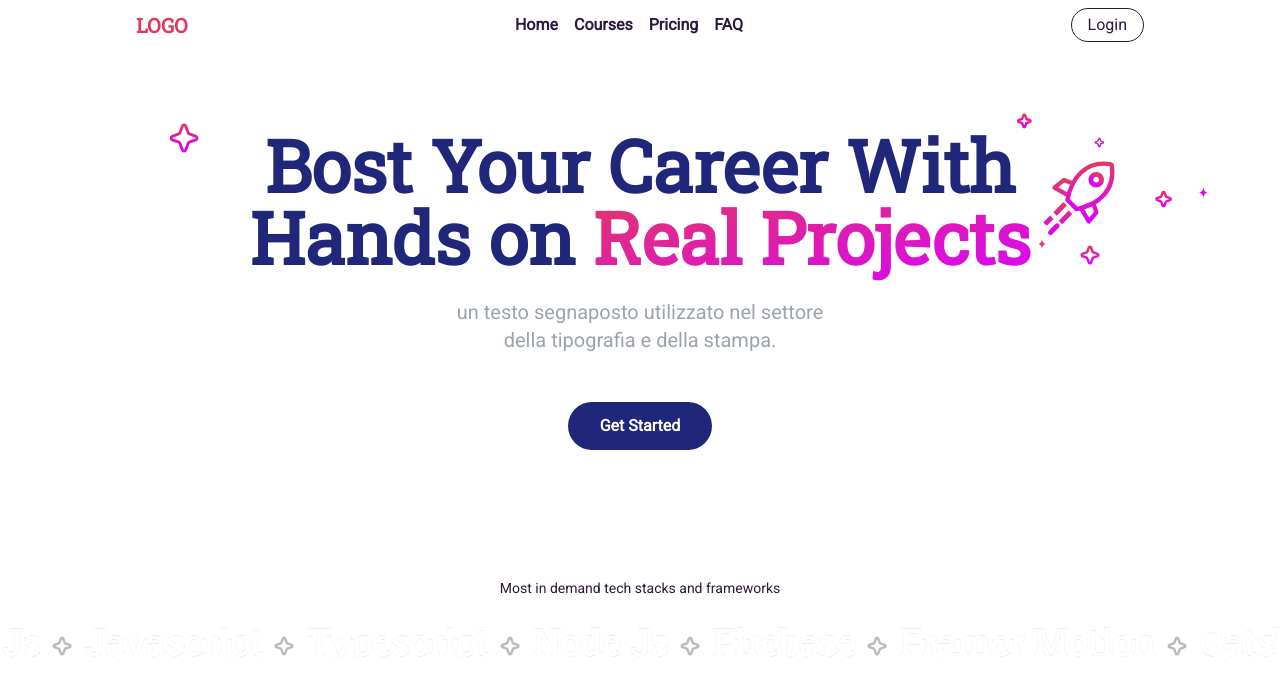
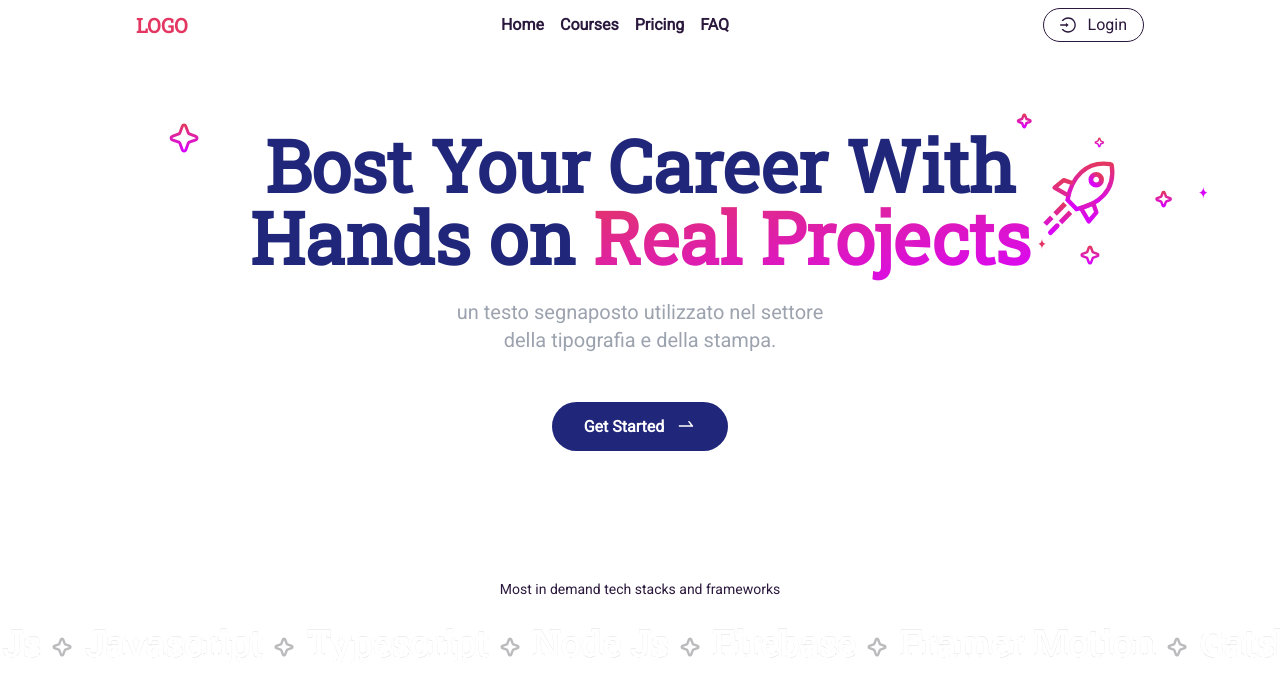
Before and after one commit to ZinoChan/dev-courses, a Next.js app: page / in a window 1280 px wide. Shown: the top 696 px of the page. Built offline with nearby package versions, Linux system fonts and the light colour scheme.

Commit message:
add buttons icons

```diff
--- a/src/common/components/Hero/index.tsx
+++ b/src/common/components/Hero/index.tsx
@@ -2,6 +2,7 @@ import Image from "next/image";
 import rocket from "../../../assets/rocket.svg";
 import star from "../../../assets/star.svg";
 import MarqueeText from "./MarqueeText";
+import { SwapRightOutlined } from "@ant-design/icons";
 
 const Hero = () => {
   return (
@@ -24,8 +25,10 @@ const Hero = () => {
             un testo segnaposto utilizzato nel settore <br /> della tipografia e
             della stampa.
           </p>
-          <button className="rounded-full px-8 py-3 font-bold bg-primary-dark-100 text-white">
-            Get Started
+          <button className="rounded-full px-8 py-3  font-bold bg-primary-dark-100 text-white">
+            <span className="mr-3">Get Started</span>
+
+            <SwapRightOutlined className="text-xl" />
           </button>
         </div>
       </div>
--- a/src/common/components/UI/Navbar.tsx
+++ b/src/common/components/UI/Navbar.tsx
@@ -1,4 +1,5 @@
 import Link from "next/link";
+import { LoginOutlined } from "@ant-design/icons";
 
 const Navbar = () => {
   const navLinks = [
@@ -27,8 +28,9 @@ const Navbar = () => {
             </li>
           ))}
         </ul>
-        <button className="rounded-full px-4 py-1 border border-primary-dark-200 text-primary-dark-200">
-          Login
+        <button className="rounded-full px-4 py-1 flex items-center space-x-3 border border-primary-dark-200 text-primary-dark-200">
+          <LoginOutlined />
+          <span>Login</span>
         </button>
       </nav>
     </header>
```
